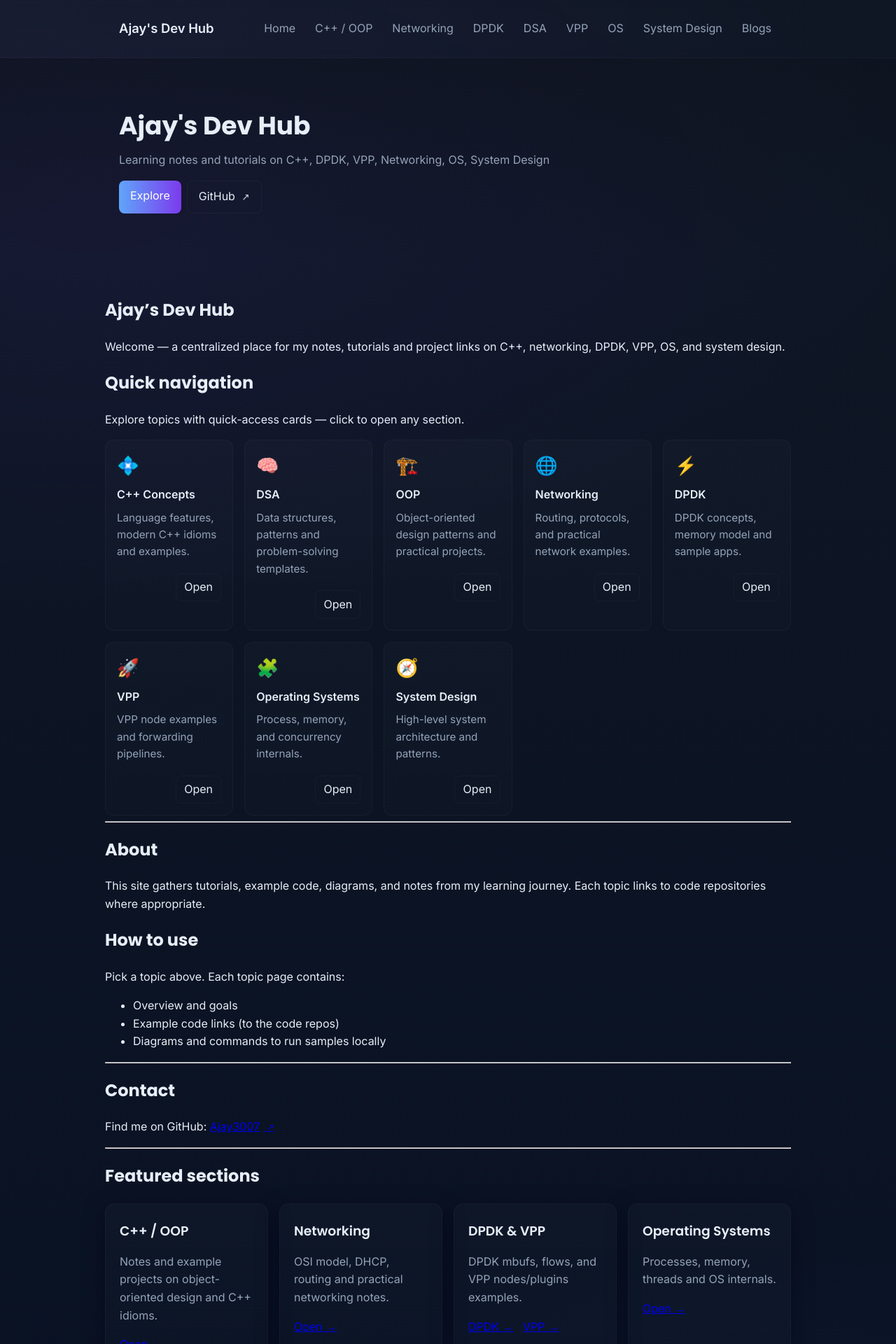
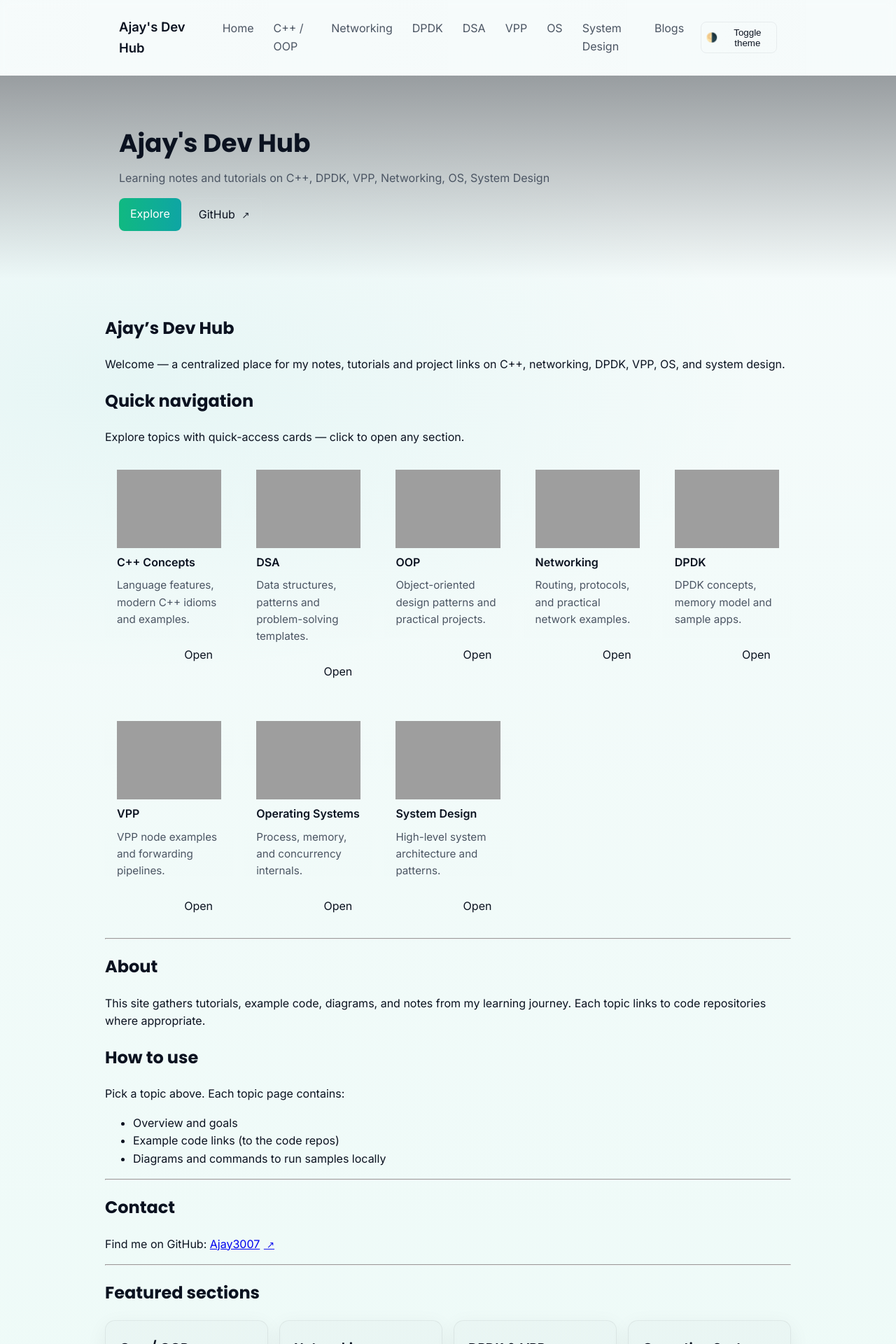
Before and after one commit to Ajay3007/ajdevhub, a Jekyll site: the page built from docs/index.md, in a window 1280 px wide. Shown: the top 1920 px of the page at 70% size. Built offline with Jekyll 4.4.1, drawn with Linux system fonts in a browser that asks for light colours.

Commit message:
feat(theme): apply Forest Teal palette, add theme toggle, SVG icons and post featured images

```diff
--- a/docs/_layouts/default.html
+++ b/docs/_layouts/default.html
@@ -26,7 +26,10 @@
           <a href="{{ site.baseurl }}/system-design/">System Design</a>
           <a href="{{ site.baseurl }}/blogs/">Blogs</a>
         </nav>
-        <button class="nav-toggle" id="nav-toggle" aria-label="Toggle menu">☰</button>
+        <div style="display:flex;gap:.5rem;align-items:center">
+          <button id="theme-toggle" class="theme-toggle" aria-label="Toggle theme">🌗 <span class="sr-only">Toggle theme</span></button>
+          <button class="nav-toggle" id="nav-toggle" aria-label="Toggle menu">☰</button>
+        </div>
       </div>
     </header>
 
--- a/docs/assets/css/style.css
+++ b/docs/assets/css/style.css
@@ -1,17 +1,18 @@
 :root{
-  --bg:#0f1724;
-  --card:#0b1220;
-  --muted:#94a3b8;
-  --accent:#60a5fa;
-  --accent-2:#7c3aed;
-  --text:#e6eef8;
+  /* Forest Teal theme (light) */
+  --bg: #F6FBFB;
+  --card: #FFFFFF;
+  --muted: #4B5563;
+  --accent: #10B981;
+  --accent-2: #0EA5A4;
+  --text: #0B1220;
   --glass: rgba(255,255,255,0.03);
 }
 *{box-sizing:border-box}
 body{margin:0;font-family:Inter,Segoe UI,Roboto,Helvetica,Arial,sans-serif;background:
-  radial-gradient(1200px 600px at 10% 10%, rgba(124,58,237,0.08), transparent),
-  radial-gradient(1000px 500px at 90% 80%, rgba(96,165,250,0.06), transparent),
-  linear-gradient(180deg,var(--bg),#071024);color:var(--text);line-height:1.6}
+  radial-gradient(900px 420px at 15% 18%, rgba(14,165,164,0.06), transparent),
+  radial-gradient(700px 320px at 88% 82%, rgba(16,185,129,0.05), transparent),
+  linear-gradient(180deg,var(--bg),#EAFAF6);color:var(--text);line-height:1.6}
 .hero-title, h1, h2, h3 { font-family: 'Poppins', Inter, system-ui, -apple-system, 'Segoe UI', Roboto, 'Helvetica Neue', Arial; }
 .wrap{max-width:980px;margin:0 auto;padding:1.25rem}
 .site-header{background:linear-gradient(90deg,rgba(255,255,255,0.02),transparent);backdrop-filter: blur(6px);border-bottom:1px solid rgba(255,255,255,0.03)}
@@ -29,8 +30,8 @@
 .btn.ghost{background:transparent;border:1px solid rgba(255,255,255,0.04);color:var(--text)}
 .content{padding:2rem 0}
 .card-grid{display:grid;grid-template-columns:repeat(auto-fit,minmax(220px,1fr));gap:1rem}
-.card{background:linear-gradient(180deg,rgba(255,255,255,0.02),rgba(255,255,255,0.01));padding:1.25rem;border-radius:14px;border:1px solid rgba(255,255,255,0.03);box-shadow:0 8px 30px rgba(2,6,23,0.6);transition:transform .18s ease, box-shadow .18s ease}
-.card:hover{transform:translateY(-6px);box-shadow:0 18px 50px rgba(2,6,23,0.7)}
+.card{background:linear-gradient(180deg,rgba(2,6,23,0.02),rgba(2,6,23,0.01));padding:1.25rem;border-radius:14px;border:1px solid rgba(2,6,23,0.06);box-shadow:0 8px 30px rgba(2,6,23,0.06);transition:transform .18s ease, box-shadow .18s ease}
+.card:hover{transform:translateY(-6px);box-shadow:0 18px 50px rgba(2,6,23,0.06)}
 .card h3{margin:.25rem 0;color:var(--text);font-weight:600}
 
 /* Blog list / post cards */
@@ -40,6 +41,19 @@
 .post-card h3{margin:0 0 .25rem}
 .post-card p.excerpt{color:var(--muted);margin:0 0 .5rem;font-size:0.95rem}
 .post-meta{font-size:0.85rem;color:var(--muted);margin-bottom:.5rem}
+
+/* Theme toggle */
+.theme-toggle{background:transparent;border:1px solid rgba(2,6,23,0.06);padding:.4rem;border-radius:8px;color:var(--text);display:inline-flex;align-items:center;gap:.5rem}
+
+/* Dark theme overrides */
+:[data-theme="dark"]{
+  --bg:#071024;
+  --card:#0b1220;
+  --muted:#94a3b8;
+  --accent:#10B981;
+  --accent-2:#0EA5A4;
+  --text:#e6eef8;
+}
 .muted{color:var(--muted)}
 .site-footer{padding:1.5rem 0;border-top:1px solid rgba(255,255,255,0.02);margin-top:2rem}
 
--- a/docs/assets/js/main.js
+++ b/docs/assets/js/main.js
@@ -44,4 +44,32 @@
       if(!a.title) a.title = 'Opens in a new tab';
     }
   })
+
+  // Theme toggle (prefers saved choice, or system preference)
+  const themeToggle = document.getElementById('theme-toggle');
+  const root = document.documentElement;
+  const saved = localStorage.getItem('ajdevhub-theme');
+  const applyTheme = (t)=>{ if(t === 'dark') root.setAttribute('data-theme','dark'); else root.removeAttribute('data-theme'); };
+  if(saved) applyTheme(saved);
+  else {
+    const prefersDark = window.matchMedia && window.matchMedia('(prefers-color-scheme: dark)').matches;
+    applyTheme(prefersDark ? 'dark' : 'light');
+  }
+  themeToggle && themeToggle.addEventListener('click', ()=>{
+    const isDark = root.getAttribute('data-theme') === 'dark';
+    const next = isDark ? 'light' : 'dark';
+    applyTheme(next);
+    localStorage.setItem('ajdevhub-theme', next);
+  })
+
+  // Replace nav card emoji icons with inline SVGs for crisp UI (if any nav cards use img with data-icon attr)
+  document.querySelectorAll('.nav-card[data-icon]').forEach(card=>{
+    const name = card.getAttribute('data-icon');
+    const img = document.createElement('img');
+    img.src = (new URL(`{{ '/assets/icons/' | relative_url }}${name}.svg`, location.href)).href;
+    img.className = 'icon';
+    img.alt = name;
+    const first = card.querySelector('.icon');
+    if(first) first.replaceWith(img); else card.insertBefore(img, card.firstChild);
+  })
 });
--- a/docs/index.md
+++ b/docs/index.md
@@ -15,49 +15,49 @@
 Explore topics with quick-access cards — click to open any section.
 
 <div class="quick-grid">
-	<div class="nav-card">
+	<div class="nav-card" data-icon="cpp">
 		<div class="icon">💠</div>
 		<h4>C++ Concepts</h4>
 		<p class="muted">Language features, modern C++ idioms and examples.</p>
 		<a class="link-cta" href="{{ site.baseurl }}/cpp-concepts/">Open</a>
 	</div>
-	<div class="nav-card">
+	<div class="nav-card" data-icon="dsa">
 		<div class="icon">🧠</div>
 		<h4>DSA</h4>
 		<p class="muted">Data structures, patterns and problem-solving templates.</p>
 		<a class="link-cta" href="{{ site.baseurl }}/dsa/">Open</a>
 	</div>
-	<div class="nav-card">
+	<div class="nav-card" data-icon="oop">
 		<div class="icon">🏗️</div>
 		<h4>OOP</h4>
 		<p class="muted">Object-oriented design patterns and practical projects.</p>
 		<a class="link-cta" href="{{ site.baseurl }}/cpp-oop/">Open</a>
 	</div>
-	<div class="nav-card">
+	<div class="nav-card" data-icon="network">
 		<div class="icon">🌐</div>
 		<h4>Networking</h4>
 		<p class="muted">Routing, protocols, and practical network examples.</p>
 		<a class="link-cta" href="{{ site.baseurl }}/networking/">Open</a>
 	</div>
-	<div class="nav-card">
+	<div class="nav-card" data-icon="dpdk">
 		<div class="icon">⚡</div>
 		<h4>DPDK</h4>
 		<p class="muted">DPDK concepts, memory model and sample apps.</p>
 		<a class="link-cta" href="{{ site.baseurl }}/dpdk/">Open</a>
 	</div>
-	<div class="nav-card">
+	<div class="nav-card" data-icon="vpp">
 		<div class="icon">🚀</div>
 		<h4>VPP</h4>
 		<p class="muted">VPP node examples and forwarding pipelines.</p>
 		<a class="link-cta" href="{{ site.baseurl }}/vpp/">Open</a>
 	</div>
-	<div class="nav-card">
+	<div class="nav-card" data-icon="os">
 		<div class="icon">🧩</div>
 		<h4>Operating Systems</h4>
 		<p class="muted">Process, memory, and concurrency internals.</p>
 		<a class="link-cta" href="{{ site.baseurl }}/os/">Open</a>
 	</div>
-	<div class="nav-card">
+	<div class="nav-card" data-icon="system">
 		<div class="icon">🧭</div>
 		<h4>System Design</h4>
 		<p class="muted">High-level system architecture and patterns.</p>
```
Also changed, not shown: docs/_posts/2025-12-26-welcome-to-the-blog.md (+1 -0 lines), docs/blogs/index.md (+11 -4 lines), docs/assets/icons/cpp.svg (added), docs/assets/icons/dpdk.svg (added), docs/assets/icons/dsa.svg (added), docs/assets/icons/network.svg (added), docs/assets/icons/oop.svg (added), docs/assets/icons/os.svg (added), docs/assets/icons/system.svg (added), docs/assets/icons/vpp.svg (added), docs/assets/images/posts/welcome.svg (added).
